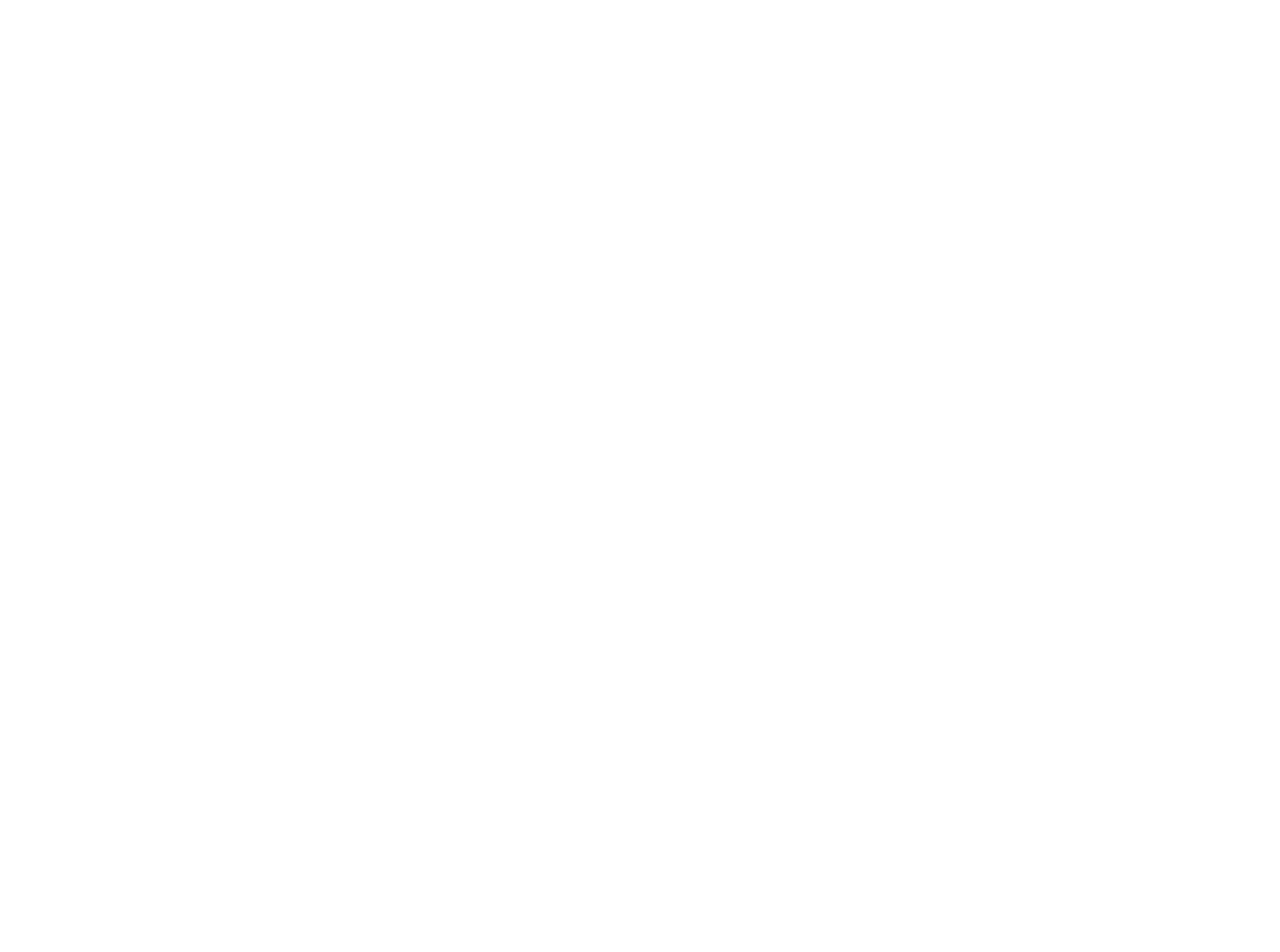
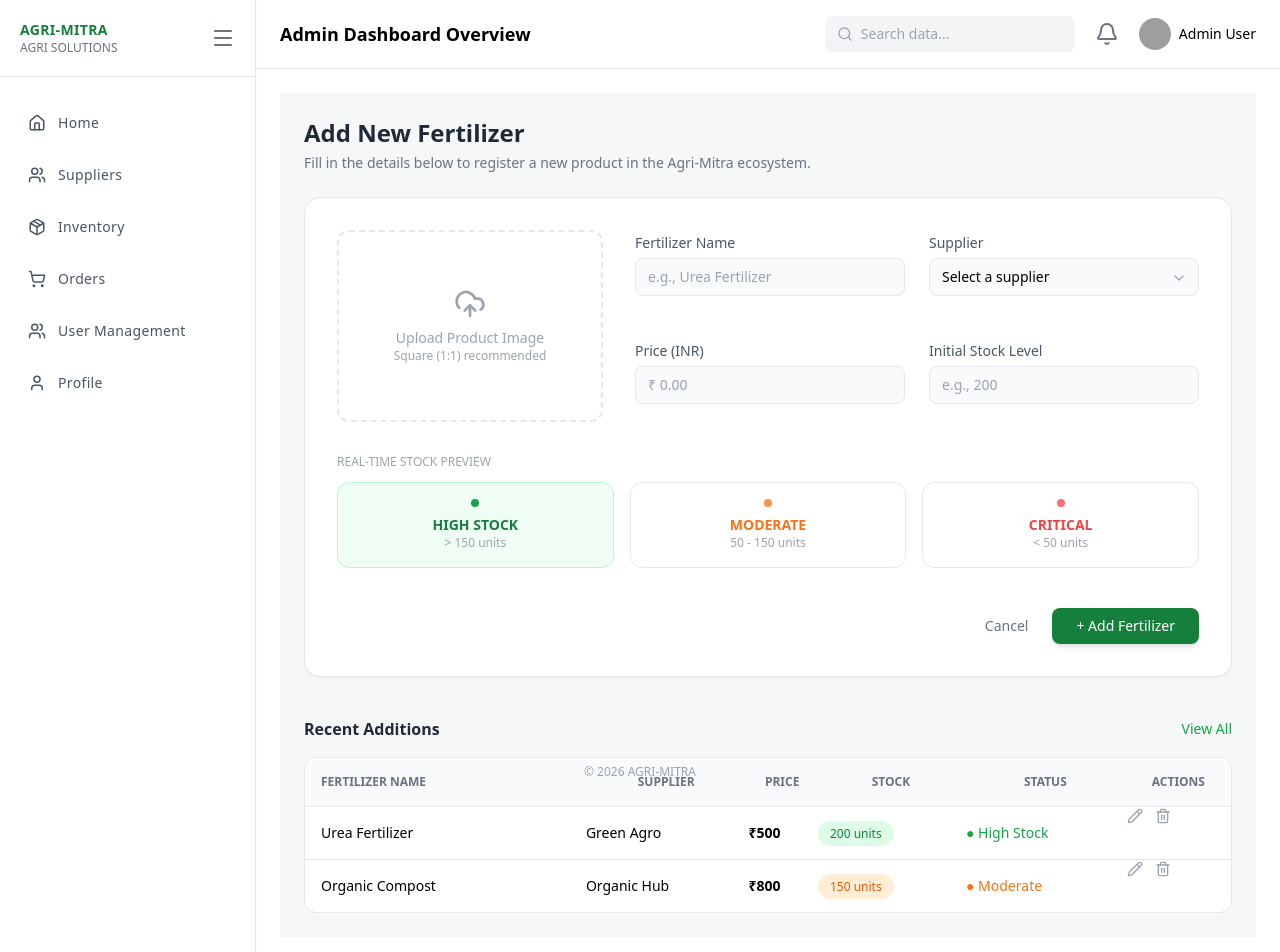
Before and after one commit to MANAVKARDANI/Agri_Mitra, a React (Vite) app in the folder Agri_Mitra/: page /admin/add-fertilizer in a window 1280 px wide. Before the commit this address had no page. Shown: the top 952 px of the page. Before the commit the page ends 800 px from the top, so only its background shows below. Built offline with nearby package versions, Linux system fonts and the light colour scheme; grey boxes are pictures that could not be loaded.

Commit message:
add AddFertilizer page for managing new fertilizers; update routing in App and enhance Inventory page with navigation

```diff
--- /dev/null
+++ b/Agri_Mitra/src/Admin/pages/AddFertilizer.jsx
@@ -0,0 +1,229 @@
+import { useState } from "react";
+import { useNavigate } from "react-router-dom";
+import { UploadCloud, ChevronDown, Pencil, Trash2 } from "lucide-react";
+
+export default function AddFertilizer({ addFertilizer }) {
+  const navigate = useNavigate();
+
+  const [form, setForm] = useState({
+    name: "",
+    supplier: "",
+    price: "",
+    stock: "",
+  });
+
+  const [errors, setErrors] = useState({});
+
+  const validate = () => {
+    let e = {};
+    if (!form.name) e.name = "Required";
+    if (!form.supplier) e.supplier = "Required";
+    if (!form.price || Number(form.price) <= 0) e.price = "Invalid";
+    if (!form.stock) e.stock = "Required";
+    setErrors(e);
+    return Object.keys(e).length === 0;
+  };
+
+  const handleSubmit = () => {
+    if (!validate()) return;
+
+    const stockNum = Number(form.stock);
+
+    const newItem = {
+      ...form,
+      price: `₹${form.price}`,
+      stock: `${form.stock} units`,
+      status:
+        stockNum > 150 ? "High Stock" : stockNum > 50 ? "Moderate" : "Critical",
+    };
+
+    if (addFertilizer) addFertilizer(newItem);
+
+    alert("Fertilizer Added Successfully ✅");
+    navigate("/admin/inventory");
+  };
+
+  return (
+    <div className="p-6 bg-[#f6f8f7] min-h-screen">
+      {/* TITLE */}
+      <h1 className="text-2xl font-semibold text-gray-800">
+        Add New Fertilizer
+      </h1>
+      <p className="text-sm text-gray-500 mt-1 mb-6">
+        Fill in the details below to register a new product in the Agri-Mitra
+        ecosystem.
+      </p>
+
+      {/* MAIN CARD */}
+      <div className="bg-white rounded-2xl border p-8 shadow-sm">
+        <div className="grid grid-cols-3 gap-8">
+          {/* IMAGE */}
+          <div className="border-2 border-dashed rounded-xl flex flex-col items-center justify-center h-48 text-gray-400">
+            <UploadCloud size={32} />
+            <p className="text-sm mt-2">Upload Product Image</p>
+            <span className="text-xs">Square (1:1) recommended</span>
+          </div>
+
+          {/* FORM */}
+          <div className="col-span-2 grid grid-cols-2 gap-6">
+            <div>
+              <label className="text-sm text-gray-600">Fertilizer Name</label>
+              <input
+                className="w-full mt-1 px-3 py-2 border rounded-lg text-sm bg-gray-50"
+                placeholder="e.g., Urea Fertilizer"
+                onChange={(e) => setForm({ ...form, name: e.target.value })}
+              />
+              {errors.name && (
+                <p className="text-red-500 text-xs">{errors.name}</p>
+              )}
+            </div>
+
+            <div>
+              <label className="text-sm text-gray-600">Supplier</label>
+              <div className="relative mt-1">
+                <select
+                  className="w-full px-3 py-2 border rounded-lg text-sm bg-gray-50 appearance-none"
+                  onChange={(e) =>
+                    setForm({ ...form, supplier: e.target.value })
+                  }
+                >
+                  <option>Select a supplier</option>
+                  <option>Green Agro</option>
+                  <option>Organic Hub</option>
+                  <option>Chemical Pros</option>
+                </select>
+                <ChevronDown
+                  size={16}
+                  className="absolute right-3 top-3 text-gray-400"
+                />
+              </div>
+            </div>
+
+            <div>
+              <label className="text-sm text-gray-600">Price (INR)</label>
+              <input
+                type="number"
+                className="w-full mt-1 px-3 py-2 border rounded-lg text-sm bg-gray-50"
+                placeholder="₹ 0.00"
+                onChange={(e) => setForm({ ...form, price: e.target.value })}
+              />
+            </div>
+
+            <div>
+              <label className="text-sm text-gray-600">
+                Initial Stock Level
+              </label>
+              <input
+                type="number"
+                className="w-full mt-1 px-3 py-2 border rounded-lg text-sm bg-gray-50"
+                placeholder="e.g., 200"
+                onChange={(e) => setForm({ ...form, stock: e.target.value })}
+              />
+            </div>
+          </div>
+        </div>
+
+        {/* STOCK PREVIEW */}
+        <div className="mt-8">
+          <p className="text-xs text-gray-400 mb-3">REAL-TIME STOCK PREVIEW</p>
+
+          <div className="flex gap-4">
+            <div className="flex-1 border rounded-xl p-4 text-center bg-green-50 border-green-200">
+              <div className="w-2 h-2 bg-green-600 rounded-full mx-auto mb-2"></div>
+              <p className="text-green-700 text-sm font-semibold">HIGH STOCK</p>
+              <p className="text-xs text-gray-400">&gt; 150 units</p>
+            </div>
+
+            <div className="flex-1 border rounded-xl p-4 text-center">
+              <div className="w-2 h-2 bg-orange-400 rounded-full mx-auto mb-2"></div>
+              <p className="text-orange-500 text-sm font-semibold">MODERATE</p>
+              <p className="text-xs text-gray-400">50 - 150 units</p>
+            </div>
+
+            <div className="flex-1 border rounded-xl p-4 text-center">
+              <div className="w-2 h-2 bg-red-400 rounded-full mx-auto mb-2"></div>
+              <p className="text-red-500 text-sm font-semibold">CRITICAL</p>
+              <p className="text-xs text-gray-400">&lt; 50 units</p>
+            </div>
+          </div>
+        </div>
+
+        {/* BUTTONS */}
+        <div className="flex justify-end items-center gap-6 mt-10">
+          <button
+            onClick={() => navigate("/admin/inventory")}
+            className="text-gray-500 text-sm"
+          >
+            Cancel
+          </button>
+
+          <button
+            onClick={handleSubmit}
+            className="bg-green-700 hover:bg-green-800 text-white px-6 py-2 rounded-lg shadow-md text-sm"
+          >
+            + Add Fertilizer
+          </button>
+        </div>
+      </div>
+
+      {/* TABLE */}
+      <div className="mt-10">
+        <div className="flex justify-between items-center mb-4">
+          <h3 className="font-semibold text-gray-800">Recent Additions</h3>
+          <span className="text-green-600 text-sm cursor-pointer">
+            View All
+          </span>
+        </div>
+
+        <div className="bg-white rounded-xl border overflow-hidden">
+          <table className="w-full text-sm">
+            <thead className="bg-gray-50 text-xs text-gray-500 uppercase">
+              <tr>
+                <th className="p-4 text-left">Fertilizer Name</th>
+                <th>Supplier</th>
+                <th>Price</th>
+                <th>Stock</th>
+                <th>Status</th>
+                <th>Actions</th>
+              </tr>
+            </thead>
+
+            <tbody>
+              <tr className="border-t">
+                <td className="p-4 font-medium">Urea Fertilizer</td>
+                <td>Green Agro</td>
+                <td className="font-semibold">₹500</td>
+                <td>
+                  <span className="bg-green-100 text-green-700 px-3 py-1 rounded-full text-xs">
+                    200 units
+                  </span>
+                </td>
+                <td className="text-green-600">● High Stock</td>
+                <td className="flex gap-3 text-gray-400">
+                  <Pencil size={16} />
+                  <Trash2 size={16} />
+                </td>
+              </tr>
+
+              <tr className="border-t">
+                <td className="p-4 font-medium">Organic Compost</td>
+                <td>Organic Hub</td>
+                <td className="font-semibold">₹800</td>
+                <td>
+                  <span className="bg-orange-100 text-orange-600 px-3 py-1 rounded-full text-xs">
+                    150 units
+                  </span>
+                </td>
+                <td className="text-orange-500">● Moderate</td>
+                <td className="flex gap-3 text-gray-400">
+                  <Pencil size={16} />
+                  <Trash2 size={16} />
+                </td>
+              </tr>
+            </tbody>
+          </table>
+        </div>
+      </div>
+    </div>
+  );
+}
--- a/Agri_Mitra/src/Admin/pages/Inventory.jsx
+++ b/Agri_Mitra/src/Admin/pages/Inventory.jsx
@@ -13,7 +13,11 @@
   Trash2,
 } from "lucide-react";
 
+import { useNavigate } from "react-router-dom";
+
 export default function Fertilizers() {
+  const navigate = useNavigate();
+
   const fertilizers = [
     {
       name: "Urea Fertilizer",
@@ -61,7 +65,10 @@
           </p>
         </div>
 
-        <button className="flex items-center gap-2 bg-green-700 hover:bg-green-800 text-white px-4 py-2 rounded-lg text-sm">
+        <button
+          onClick={() => navigate("/admin/add-fertilizer")}
+          className="flex items-center gap-2 bg-green-700 hover:bg-green-800 text-white px-4 py-2 rounded-lg text-sm"
+        >
           <PlusCircle size={18} />
           Add New Fertilizer
         </button>
--- a/Agri_Mitra/src/App.jsx
+++ b/Agri_Mitra/src/App.jsx
@@ -1,4 +1,5 @@
 import { BrowserRouter, Routes, Route } from "react-router-dom";
+import { useState } from "react";
 
 /* Auth Pages */
 import Login from "./Login";
@@ -13,7 +14,7 @@
 import Shop from "./User/Shop";
 import ShopDetails from "./User/ShopDetails";
 import About from "./User/About";
-import Contact from "./User/Contact"; // ✅ FIXED
+import Contact from "./User/Contact";
 import Profile from "./User/ProfilePage";
 import EditProfile from "./User/EditProfile";
 import ProductDetails from "./User/ProductDetails";
@@ -28,22 +29,25 @@
 import Inventory from "./Admin/pages/Inventory";
 import Orders from "./Admin/pages/Orders";
 import Users from "./Admin/pages/Users";
-
-/* ✅ FIXED IMPORT */
 import AddShop from "./Admin/pages/AddSuppliers";
-// OR rename file to AddShop.jsx and use:
-// import AddShop from "./Admin/pages/AddShop";
+import AddFertilizer from "./Admin/pages/AddFertilizer";
 
 function App() {
+  const [fertilizers, setFertilizers] = useState([]);
+
+  const addFertilizer = (item) => {
+    setFertilizers((prev) => [...prev, item]);
+  };
+
   return (
     <BrowserRouter>
       <Routes>
-        {/* ================= AUTH ================= */}
+        {/* AUTH */}
         <Route path="/" element={<Login />} />
         <Route path="/register" element={<Register />} />
         <Route path="/forgot-password" element={<ForgotPassword />} />
 
-        {/* ================= USER ================= */}
+        {/* USER */}
         <Route element={<MainLayout />}>
           <Route path="/home" element={<Home />} />
           <Route path="/shop" element={<Shop />} />
@@ -56,16 +60,23 @@
           <Route path="/billing" element={<Billing />} />
         </Route>
 
-        {/* ================= ADMIN ================= */}
+        {/* ADMIN */}
         <Route path="/admin" element={<AdminLayout />}>
           <Route path="dashboard" element={<Dashboard />} />
+          <Route
+            path="inventory"
+            element={<Inventory fertilizers={fertilizers} />}
+          />
           <Route path="suppliers" element={<Suppliers />} />
-          <Route path="inventory" element={<Inventory />} />
           <Route path="orders" element={<Orders />} />
           <Route path="users" element={<Users />} />
 
-          {/* ✅ ADD SHOP PAGE */}
           <Route path="add-shop" element={<AddShop />} />
+
+          <Route
+            path="add-fertilizer"
+            element={<AddFertilizer addFertilizer={addFertilizer} />}
+          />
         </Route>
       </Routes>
     </BrowserRouter>
```
Also changed, not shown: Agri_Mitra/src/Admin/pages/AddUser.jsx (added).
